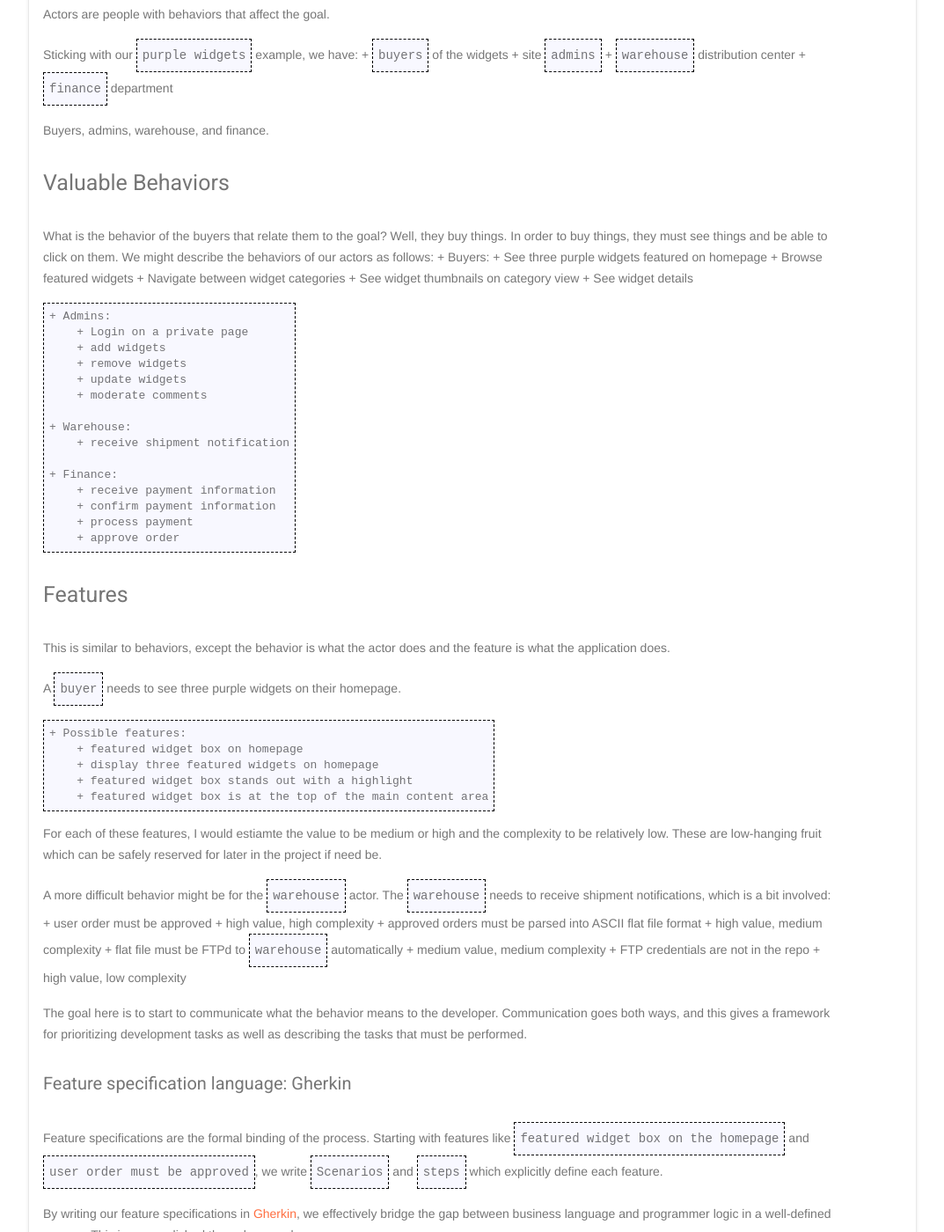
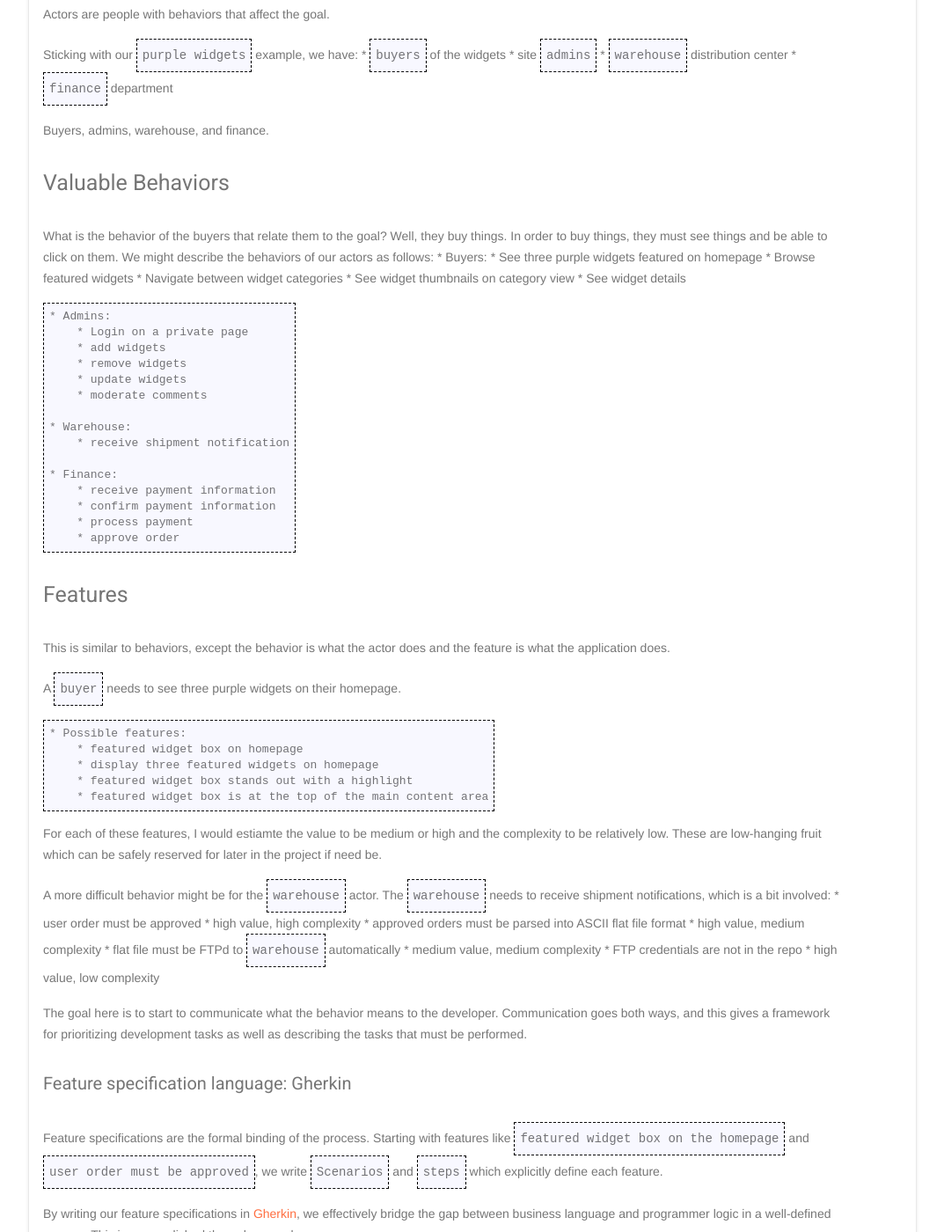
Before and after one commit to chadfurman/chadfurman.github.io, a Jekyll site: the page built from _posts/2015-10-14-features-with-value-bdd.markdown, in a window 1280 px wide and 1400 px high, scrolled down 783 px. Shown: the whole window at 88% size, without its empty margins (103-1176 px from the left). Built offline with Jekyll 4.4.1, drawn with Linux system fonts in a browser that asks for light colours; Markdown is read by kramdown in place of the engine named in the settings; comment, search, counter and statistics services are not loaded.

```diff
--- a/_posts/2015-10-14-features-with-value-bdd.markdown
+++ b/_posts/2015-10-14-features-with-value-bdd.markdown
@@ -34,61 +34,61 @@ The first goal makes it so you feel good about selling 101 purple widgets in Nov
 Actors are people with behaviors that affect the goal.
 
 Sticking with our `purple widgets` example, we have:
-    + `buyers` of the widgets
-    + site `admins`
-    + `warehouse` distribution center
-    + `finance` department
+    * `buyers` of the widgets
+    * site `admins`
+    * `warehouse` distribution center
+    * `finance` department
 
 Buyers, admins, warehouse, and finance.
 
 ## Valuable Behaviors
 What is the behavior of the buyers that relate them to the goal?  Well, they buy things.  In order to buy things, they must see things and be able to click on them.
 We might describe the behaviors of our actors as follows:
-    + Buyers:
-        + See three purple widgets featured on homepage
-        + Browse featured widgets
-        + Navigate between widget categories
-        + See widget thumbnails on category view
-        + See widget details
+    * Buyers:
+        * See three purple widgets featured on homepage
+        * Browse featured widgets
+        * Navigate between widget categories
+        * See widget thumbnails on category view
+        * See widget details
 
-    + Admins:
-        + Login on a private page
-        + add widgets
-        + remove widgets
-        + update widgets
-        + moderate comments
+    * Admins:
+        * Login on a private page
+        * add widgets
+        * remove widgets
+        * update widgets
+        * moderate comments
 
-    + Warehouse:
-        + receive shipment notification
+    * Warehouse:
+        * receive shipment notification
 
-    + Finance:
-        + receive payment information
-        + confirm payment information
-        + process payment
-        + approve order
+    * Finance:
+        * receive payment information
+        * confirm payment information
+        * process payment
+        * approve order
 
 ## Features
 This is similar to behaviors, except the behavior is what the actor does and the feature is what the application does.
 
 A `buyer` needs to see three purple widgets on their homepage.
 
-    + Possible features:
-        + featured widget box on homepage
-        + display three featured widgets on homepage
-        + featured widget box stands out with a highlight
-        + featured widget box is at the top of the main content area
+    * Possible features:
+        * featured widget box on homepage
+        * display three featured widgets on homepage
+        * featured widget box stands out with a highlight
+        * featured widget box is at the top of the main content area
 
 For each of these features, I would estiamte the value to be medium or high and the complexity to be relatively low.  These are low-hanging fruit which can be safely reserved for later in the project if need be.
 
 A more difficult behavior might be for the `warehouse` actor.  The `warehouse` needs to receive shipment notifications, which is a bit involved:
-    + user order must be approved
-        + high value, high complexity
-    + approved orders must be parsed into ASCII flat file format
-        + high value, medium complexity
-    + flat file must be FTPd to `warehouse` automatically
-        + medium value, medium complexity
-    + FTP credentials are not in the repo
-        + high value, low complexity
+    * user order must be approved
+        * high value, high complexity
+    * approved orders must be parsed into ASCII flat file format
+        * high value, medium complexity
+    * flat file must be FTPd to `warehouse` automatically
+        * medium value, medium complexity
+    * FTP credentials are not in the repo
+        * high value, low complexity
 
 
 The goal here is to start to communicate what the behavior means to the developer.  Communication goes both ways, and this gives a framework for prioritizing development tasks as well as describing the tasks that must be performed.
@@ -100,27 +100,27 @@ By writing our feature specifications in [Gherkin](https://cucumber.io/docs/refe
 
 [More on Gherkin](http://docs.behat.org/en/v2.5/guides/1.gherkin.html) can be found in many places.  An effective summary might be:
 
-+ `Feature`
-    + a sentence describing the feature, and then three sentences explaining why
-    + In order to <achieve value>
-    + As <an actor>
-    + I want to gain <outcome that supports the goal>
-+ `Scenario`
-    + A one-sentence use-case of the feature
-    + First-time site user buys 2 purple widgets
-+ Steps: `Given`, `When`, `Then`, `And`, `But`
-    + These are conventions; all steps may be treated the same by your BDD framework
-    + Givens setup pre-conditions
-    + Whens perform actions
-    + Thens check for outcomes
-    + Ands continue (i.e. given... and...)
-    + Buts are for exclusion (then this but not this)
-+ `Background`
-    + A set of steps that applies to a group of scenarios
-+ `Scenario Outline`
-    + A template for generating scenarios based on example data
-+ `Examples
-    + tabular data used for populating the scenario outline templates
+* `Feature`
+    * a sentence describing the feature, and then three sentences explaining why
+    * In order to <achieve value>
+    * As <an actor>
+    * I want to gain <outcome that supports the goal>
+* `Scenario`
+    * A one-sentence use-case of the feature
+    * First-time site user buys 2 purple widgets
+* Steps: `Given`, `When`, `Then`, `And`, `But`
+    * These are conventions; all steps may be treated the same by your BDD framework
+    * Givens setup pre-conditions
+    * Whens perform actions
+    * Thens check for outcomes
+    * Ands continue (i.e. given... and...)
+    * Buts are for exclusion (then this but not this)
+* `Background`
+    * A set of steps that applies to a group of scenarios
+* `Scenario Outline`
+    * A template for generating scenarios based on example data
+* `Examples
+    * tabular data used for populating the scenario outline templates
 
 This might look like the following:
 
```
Also changed, not shown: other parts of _posts/2015-10-14-features-with-value-bdd.markdown (+5 -5 lines).
